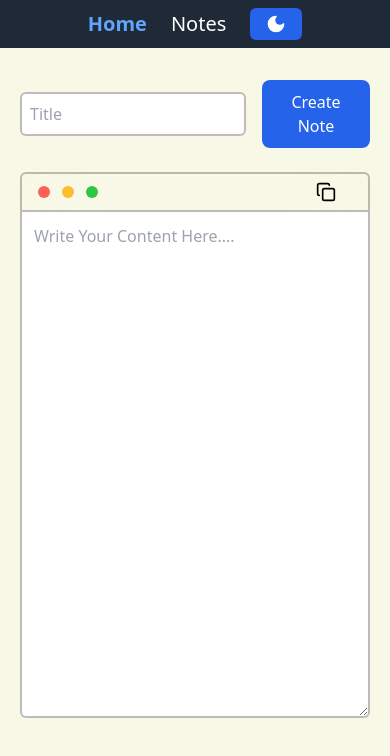
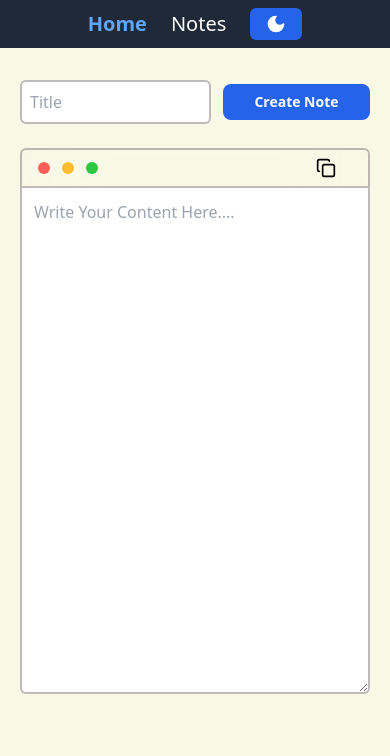
Before and after one commit to vishwasurad/Note-Saver, a React (Vite) app: page / in a window 390 px wide. Shown: the top 756 px of the page. Built offline with nearby package versions, Linux system fonts and the light colour scheme.

Commit message:
Responsiveness

```diff
--- a/src/components/Home.jsx
+++ b/src/components/Home.jsx
@@ -118,10 +118,10 @@ const Home = () => {
       {/* it is second outer covering and it is used to set everyone in column */}
    <div className='flex flex-col gap-y-6 items-start'>
     {/* it contains the title and create paste btn section */}
-     <div className='w-full flex flex-row justify-between items-center gap-x-4 '>
+     <div className='w-full flex flex-row justify-between items-center gap-x-4 max-sm:gap-x-3'>
       {/* Dynamic width based on whether pasteId is present */}
       <input className={`${pasteId?"w-[80%]":"w-[87%]"} dark-change dark:focus:border-[#646cff] outline-none focus:border-black p-2 rounded-md   border-2 border-[rgba(128,121,121,0.5)] dark:bg-[#1a1a1a]`} placeholder="Title" type="text"  value={title} onChange={(e)=>{setTitle(e.target.value)}} />
-      <button className='btn px-5 py-2.5  rounded-lg bg-blue-600 hover:bg-blue-700  text-white font-medium max-sm:text-base max-sm:px-3 max-sm:py-1.6 max-sm:w-[140px]   ' onClick={createPaste}> {pasteId?"Update Note":"Create Note" }</button>
+      <button className='btn px-5 py-2.5  rounded-lg bg-blue-600 hover:bg-blue-700  text-white font-semibold max-sm:text-sm max-sm:px-[0.695rem] max-sm:py-[0.510rem] max-sm:w-[230px] md:px-3 md:py-[0.475rem] max-lg:w-[150px] max-lg:px-[0.875rem] lg:px-5 lg:py-2.5   ' onClick={createPaste}> {pasteId?"Update Note":"Create Note" }</button>
       {pasteId && <button className='btn px-4 py-2 rounded-md font-medium text-white bg-blue-600 hover:bg-blue-700 focus:ring-4 focus:ring-blue-300 ' onClick={resetPaste}><PlusCircle size={20}/></button>}
     </div>
      {/* it contains the whole text area */}
```
